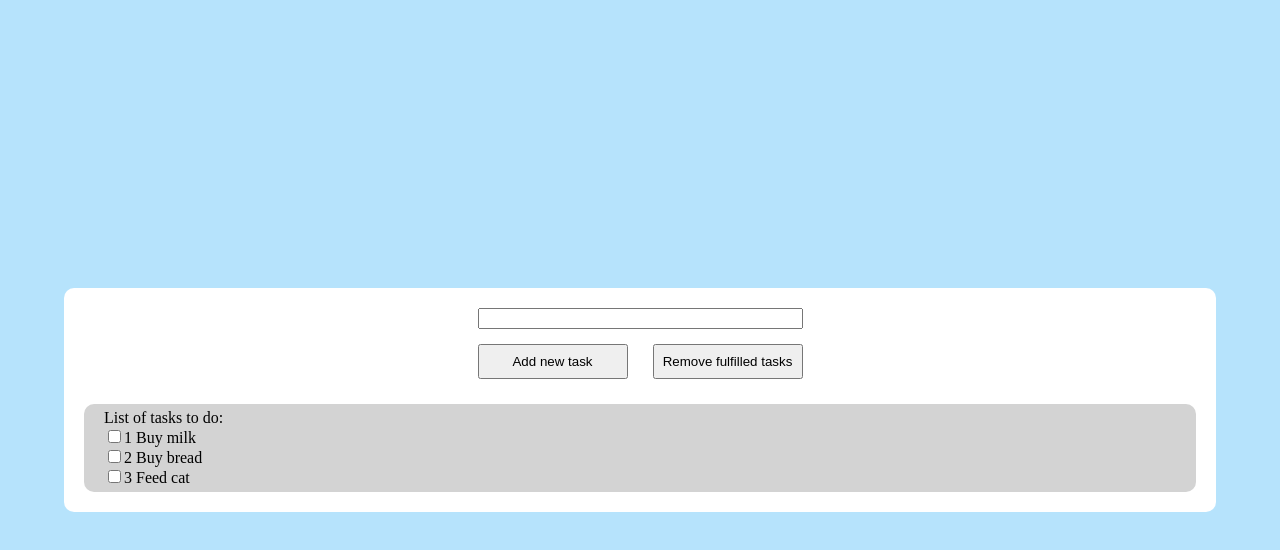
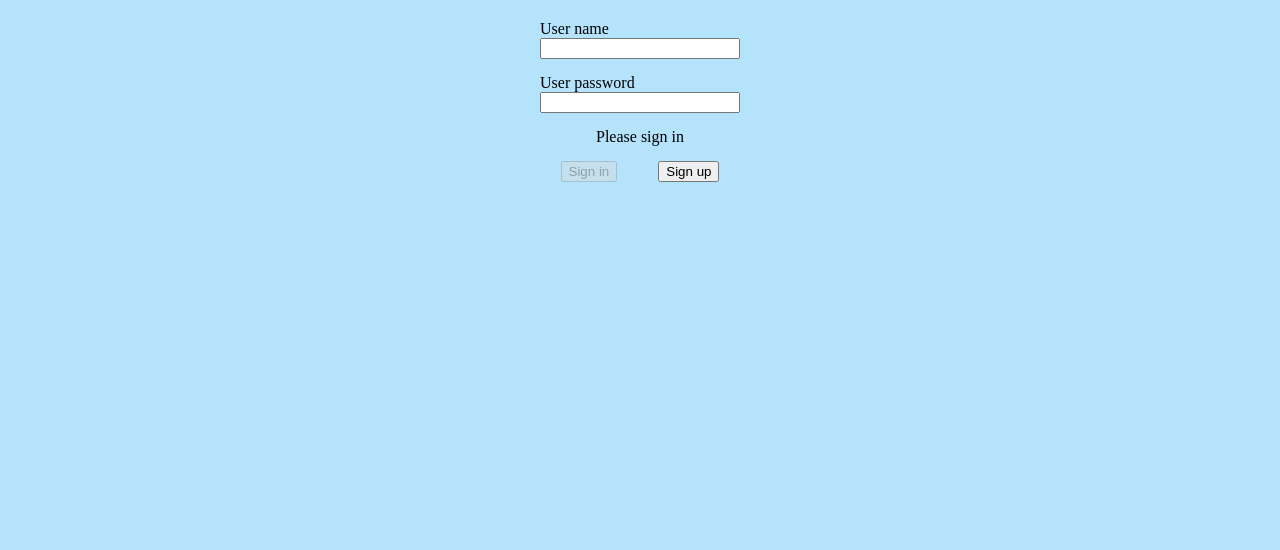
Before and after one commit to SerhatyiSerhii/to-do-list-react, a React (Create React App) app: page / in a window 1280 px wide. Shown: the top 550 px of the page. Built offline with nearby package versions, Linux system fonts and the light colour scheme.

Commit message:
created sign-in and sign-up form

```diff
--- a/package.json
+++ b/package.json
@@ -14,6 +14,7 @@
     "express": "^4.18.1",
     "react": "^18.1.0",
     "react-dom": "^18.1.0",
+    "react-router-dom": "^6.3.0",
     "react-scripts": "5.0.1",
     "sass": "^1.52.3",
     "typescript": "^4.7.3",
--- /dev/null
+++ b/src/components/AuthComponent/auth.component.scss
@@ -0,0 +1,38 @@
+.auth {
+    &-container {
+        width: 800px;
+        margin: 20px auto 0;
+        display: flex;
+        justify-content: center;
+    }
+
+    &-input {
+        width: 200px;
+
+        label {
+            display: flex;
+            flex-direction: column;
+        }
+
+        &:nth-child(2) {
+            margin-top: 15px;
+        }
+    }
+
+    &-form-btns {
+        display: flex;
+        flex-direction: column;
+        justify-content: space-around;
+        margin-top: 15px;
+
+        .btns {
+            display: flex;
+            justify-content: space-around;
+        }
+
+        .btns-message {
+            align-self: center;
+            margin-bottom: 15px;
+        }
+    }
+}
--- /dev/null
+++ b/src/components/AuthComponent/auth.component.tsx
@@ -0,0 +1,70 @@
+
+import React, { ChangeEvent, useEffect, useState } from "react";
+import { useNavigate } from "react-router-dom";
+import ButtonComponent from "../ButtonComponent/button.component";
+import InputsComponent from "../InputsComponent/inputs.component";
+
+export function AuthComponent() {
+    const [nameErrors, setNameErrors] = useState<boolean | undefined>(true);
+    const [passwordErrors, setPasswordErrors] = useState<boolean | undefined>(true);
+    const [invalid, setInvalid] = useState<boolean>(true);
+
+    let navigate = useNavigate();
+
+    useEffect(() => {
+        setInvalid((!nameErrors && !passwordErrors) ? false : true);
+    }, [nameErrors, passwordErrors]);
+
+    const handleInput = (event: ChangeEvent<HTMLInputElement>): void => {
+        event.target.className === 'name-input' ?
+            setNameErrors(event.target.value.trim() ? false : true) :
+            setPasswordErrors(event.target.value.trim() ? false : true);
+    }
+
+    const handleSignIn = (event?: React.MouseEvent<HTMLButtonElement, MouseEvent> | undefined): void => {
+        event?.preventDefault();
+        navigate('/list', { replace: true });
+    }
+
+    const handleSignUp = (event?: React.MouseEvent<HTMLButtonElement, MouseEvent> | undefined): void => {
+        event?.preventDefault();
+        navigate('/sign-up', { replace: true });
+    }
+
+    const handleBackClick = (event: React.MouseEvent<HTMLButtonElement, MouseEvent> | undefined): void => {
+        event?.preventDefault();
+        navigate('/', { replace: true });
+    }
+
+    const handleNewUser = (event?: React.MouseEvent<HTMLButtonElement, MouseEvent> | undefined): void => {
+        event?.preventDefault();
+        navigate('/list', { replace: true });
+    }
+
+    return (
+        <div className="auth-container">
+            <form onSubmit={() => handleSignIn()}>
+                <InputsComponent handleChange={handleInput} />
+                <div className="auth-form-btns">
+                    {
+                        window.location.pathname === '/' ?
+                            <React.Fragment>
+                                <div className="btns-message">Please sign in</div>
+                                <div className="btns">
+                                    <ButtonComponent handleClick={handleSignIn} invalid={invalid} text={'Sign in'} />
+                                    <ButtonComponent handleClick={handleSignUp} text={'Sign up'} />
+                                </div>
+                            </React.Fragment> :
+                            <React.Fragment>
+                                <div className="btns-message">Please sign up</div>
+                                <div className="btns">
+                                    <ButtonComponent handleClick={handleNewUser} invalid={invalid} text={'Create User'} />
+                                    <ButtonComponent handleClick={handleBackClick} text={'Back'} />
+                                </div>
+                            </React.Fragment>
+                    }
+                </div>
+            </form>
+        </div>
+    );
+}
--- /dev/null
+++ b/src/components/ButtonComponent/button.component.tsx
@@ -0,0 +1,10 @@
+import React from "react";
+import { ToDoButtonInterface } from "../../interfaces/to-do-button-interface";
+
+export default function ButtonComponent(props: ToDoButtonInterface): JSX.Element {
+    return (
+        <button onClick={(e) => props.handleClick(e)} disabled={props.invalid}>
+            {props.text}
+        </button>
+    );
+}
--- /dev/null
+++ b/src/components/InputsComponent/inputs.component.tsx
@@ -0,0 +1,21 @@
+import React from "react";
+import { ToDoInputInterface } from "../../interfaces/to-do-input-interface";
+
+export default function InputsComponent(props: ToDoInputInterface): JSX.Element {
+    return (
+        <React.Fragment>
+            <div className="auth-input name">
+                <label>
+                    User name
+                    <input className="name-input" type="text" onChange={(e) => props.handleChange(e)}></input>
+                </label>
+            </div>
+            <div className="auth-input password">
+                <label>
+                    User password
+                    <input className="password-input" type="text" onChange={(e) => props.handleChange(e)}></input>
+                </label>
+            </div>
+        </React.Fragment>
+    );
+}
--- a/src/components/ToDoItemComponent/to-do-item.component.tsx
+++ b/src/components/ToDoItemComponent/to-do-item.component.tsx
@@ -2,7 +2,7 @@ import React from "react";
 import { ToDoItemPropsInterface } from "../../interfaces/to-do-item-props-interface";
 import { ToDoTaskInterface } from "../../interfaces/to-do-task-interface";
 
-export function ToDoItemComponent(props: ToDoItemPropsInterface): JSX.Element {
+export default function ToDoItemComponent(props: ToDoItemPropsInterface): JSX.Element {
     return (
         <React.Fragment>
             {
--- a/src/components/ToDoListComponent/to-do-list.component.tsx
+++ b/src/components/ToDoListComponent/to-do-list.component.tsx
@@ -1,7 +1,7 @@
 import React from "react";
 import { ToDoStateInterface } from "../../interfaces/to-do-state-interface";
 import { ToDoTaskInterface } from "../../interfaces/to-do-task-interface";
-import { ToDoItemComponent } from "../ToDoItemComponent/to-do-item.component";
+import ToDoItemComponent from "../ToDoItemComponent/to-do-item.component";
 
 let uniqueIdNumber = 0;
 
--- a/src/index.scss
+++ b/src/index.scss
@@ -1,4 +1,5 @@
 @import './styles/colors.scss';
+@import '../src/components/AuthComponent/auth.component.scss';
 
 #root {
     height: 100%;
--- a/src/index.tsx
+++ b/src/index.tsx
@@ -1,8 +1,17 @@
 import React from 'react';
 import ReactDom from 'react-dom/client';
 import { ToDoListComponent } from './components/ToDoListComponent/to-do-list.component';
-
+import { BrowserRouter, Route, Routes } from 'react-router-dom';
 import './index.scss'
+import { AuthComponent } from './components/AuthComponent/auth.component';
 
 const rooter = ReactDom.createRoot(document.getElementById('root')!);
-rooter.render(<ToDoListComponent />);
+rooter.render(
+    <BrowserRouter>
+        <Routes>
+            <Route path='/' element={<AuthComponent />} />
+            <Route path='/sign-up' element={<AuthComponent />} />
+            <Route path='/list' element={<ToDoListComponent />}></Route>
+        </Routes>
+    </BrowserRouter>
+);
--- /dev/null
+++ b/src/interfaces/to-do-button-interface.tsx
@@ -0,0 +1,7 @@
+
+
+export interface ToDoButtonInterface {
+    handleClick: (event?: React.MouseEvent<HTMLButtonElement, MouseEvent> | undefined) => void;
+    text: string;
+    invalid?: boolean;
+}
--- /dev/null
+++ b/src/interfaces/to-do-input-interface.tsx
@@ -0,0 +1,5 @@
+import { ChangeEvent } from "react";
+
+export interface ToDoInputInterface {
+    handleChange: (event: ChangeEvent<HTMLInputElement>) => void;
+}
```
Also changed, not shown: 1 other file (tests, documents, lock files or other folders).
